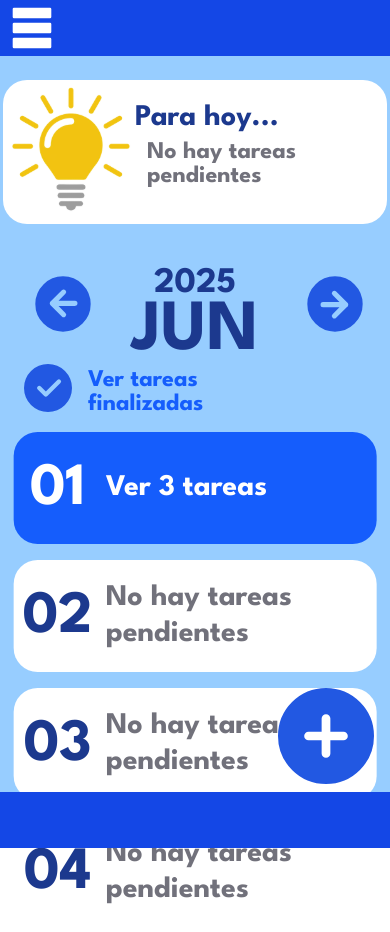
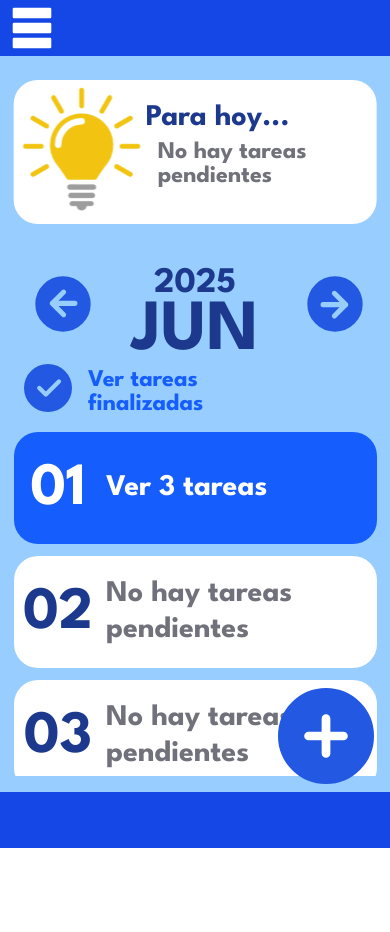
Before and after one commit to Fer2703/AgendifyFabi, a React (Vite) app in the folder agendify/: page / in a window 390 px wide. After the commit the page ends 844 px from the top, so only its background shows below. Built offline with nearby package versions, Linux system fonts and the light colour scheme.

Commit message:
feat: Scrollbar y Responsive
Scrollbar en los dias de los meses y Responsive en la tarjeta de anuncios

```diff
--- a/agendify/src/App.tsx
+++ b/agendify/src/App.tsx
@@ -20,10 +20,18 @@ function App() {
     })
   }
 
+  const getDaysInMonth = (date: Date) => {
+    return new Date(date.getFullYear(), date.getMonth() + 1, 0).getDate()
+  }
+
   const monthNames = [
     "ENE", "FEB", "MAR", "ABR", "MAY", "JUN",
     "JUL", "AGO", "SEP", "OCT", "NOV", "DIC"
   ]
+
+  // Generate array of days for the current month
+  const daysInMonth = getDaysInMonth(currentDate)
+  const daysArray = Array.from({ length: daysInMonth }, (_, i) => i + 1)
 
   return (
     <div style={{
@@ -42,7 +50,7 @@ function App() {
       </div>
 
       {/* Tarjeta de anuncios */}
-      <div className="w-96 h-36 absolute left-1/2 transform -translate-x-1/2 top-20 bg-white rounded-3xl overflow-hidden">
+      <div className="w-[93%] h-36 absolute left-1/2 transform -translate-x-1/2 top-20 bg-white rounded-3xl overflow-hidden">
         <div className="w-60 h-10 left-33 top-5 absolute justify-start text-blue-900 text-3xl font-bold">Para hoy...</div>
         <div className="w-60 h-20 left-36 top-15 absolute justify-center text-zinc-500 text-2xl font-bold leading-none">No hay tareas pendientes</div>
         <img className="w-48 h-48 -left-7 -top-7 absolute" src="/src/assets/bombillo.svg" />
@@ -73,27 +81,24 @@ function App() {
       </div>
 
       {/* Dias del Mes */}
-      <div className="w-[93%] h-125 left-1/2 transform -translate-x-1/2 top-108 absolute">
-        {/* Dia 1 */}
-        <div className="w-full h-28 left-0 top-0 absolute bg-blue-600 rounded-3xl overflow-hidden flex items-center">
-          <div className="w-20 h-14 left-1 absolute text-center justify-start text-white text-6xl font-bold">01</div>
-          <div className="w-64 h-20 left-23 absolute flex items-center text-white text-3xl font-bold">Ver 3 tareas</div>
-        </div>
-        {/* Dia 2 */}
-        <div className="w-full h-28 left-0 top-32 absolute bg-white rounded-3xl overflow-hidden flex items-center">
-          <div className="w-20 h-14 left-1 absolute text-center justify-start text-blue-900 text-6xl font-bold">02</div>
-          <div className="w-64 h-20 left-23 absolute flex items-center text-zinc-500 text-3xl font-bold">No hay tareas pendientes</div>
-        </div>
-        {/* Dia 3 */}
-        <div className="w-full h-28 left-0 top-64 absolute bg-white rounded-3xl overflow-hidden flex items-center">
-          <div className="w-20 h-14 left-1 absolute text-center justify-start text-blue-900 text-6xl font-bold">03</div>
-          <div className="w-64 h-20 left-23 absolute flex items-center text-zinc-500 text-3xl font-bold">No hay tareas pendientes</div>
-        </div>
-        {/* Dia 4 */}
-        <div className="w-full h-28 left-0 top-96 absolute bg-white rounded-3xl overflow-hidden flex items-center">
-          <div className="w-20 h-14 left-1 absolute text-center justify-start text-blue-900 text-6xl font-bold">04</div>
-          <div className="w-64 h-20 left-23 absolute flex items-center text-zinc-500 text-3xl font-bold">No hay tareas pendientes</div>
-        </div>
+      <div className="w-[93%] h-[calc(100vh-500px)] left-1/2 transform -translate-x-1/2 top-108 absolute overflow-y-auto">
+        {daysArray.map((day, index) => (
+          <div key={day}>
+            <div
+              className={`w-full h-28 ${index === 0 ? 'bg-blue-600' : 'bg-white'} rounded-3xl overflow-hidden flex items-center`}
+            >
+              <div className={`w-20 h-14 left-1 absolute text-center justify-start ${index === 0 ? 'text-white' : 'text-blue-900'} text-6xl font-bold`}>
+                {day.toString().padStart(2, '0')}
+              </div>
+              <div className={`w-64 h-20 left-23 absolute flex items-center ${index === 0 ? 'text-white' : 'text-zinc-500'} text-3xl font-bold`}>
+                {index === 0 ? 'Ver 3 tareas' : 'No hay tareas pendientes'}
+              </div>
+            </div>
+            {index < daysArray.length - 1 && (
+              <div className="h-3"></div>
+            )}
+          </div>
+        ))}
       </div>
 
       {/* Agregar Tarea */}
```
